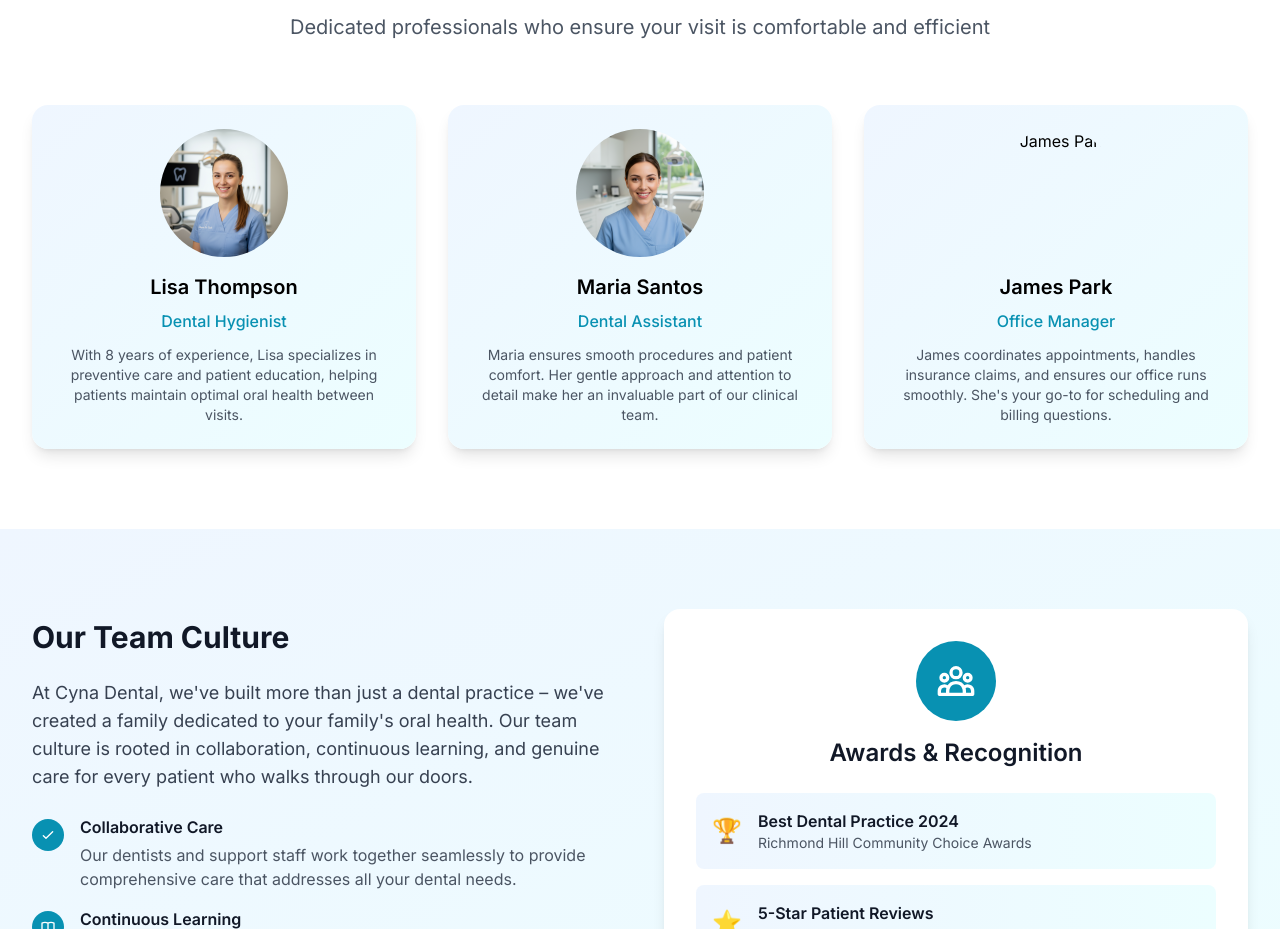
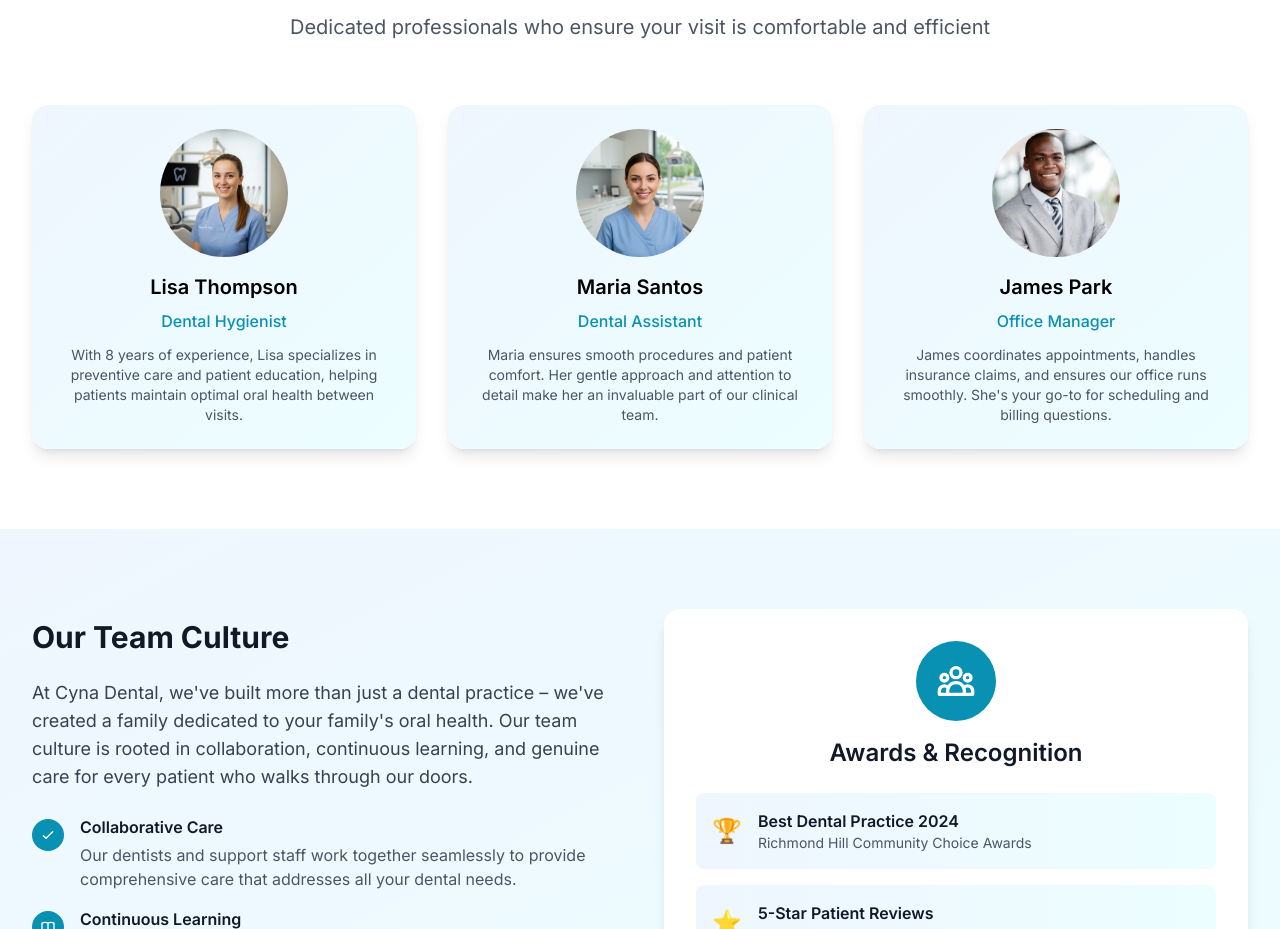
Before and after one commit to reza-babaeizadeh/Cyna-Dental, a plain HTML site: page team.html in a window 1280 px wide. Shown: the part 1344-2273 px from the top of the page. Drawn offline with nearby package versions, Linux system fonts and the light colour scheme.

Commit message:
Update team.html

```diff
--- a/team.html
+++ b/team.html
@@ -144,7 +144,7 @@
                 </div>
 
                 <div class="card-hover bg-gradient-to-br from-blue-50 to-cyan-50 p-6 rounded-2xl shadow-lg text-center">
-                    <img src="images/office-manager.jpg" alt="James Park" class="w-32 h-32 rounded-full mx-auto mb-4 object-cover">
+                    <img src="images/office-manager.png" alt="James Park" class="w-32 h-32 rounded-full mx-auto mb-4 object-cover">
                     <h3 class="text-xl font-semibold mb-2">James Park</h3>
                     <p class="text-cyan-600 font-medium mb-3">Office Manager</p>
                     <p class="text-gray-600 text-sm">James coordinates appointments, handles insurance claims, and ensures our office runs smoothly. She's your go-to for scheduling and billing questions.</p>
```
